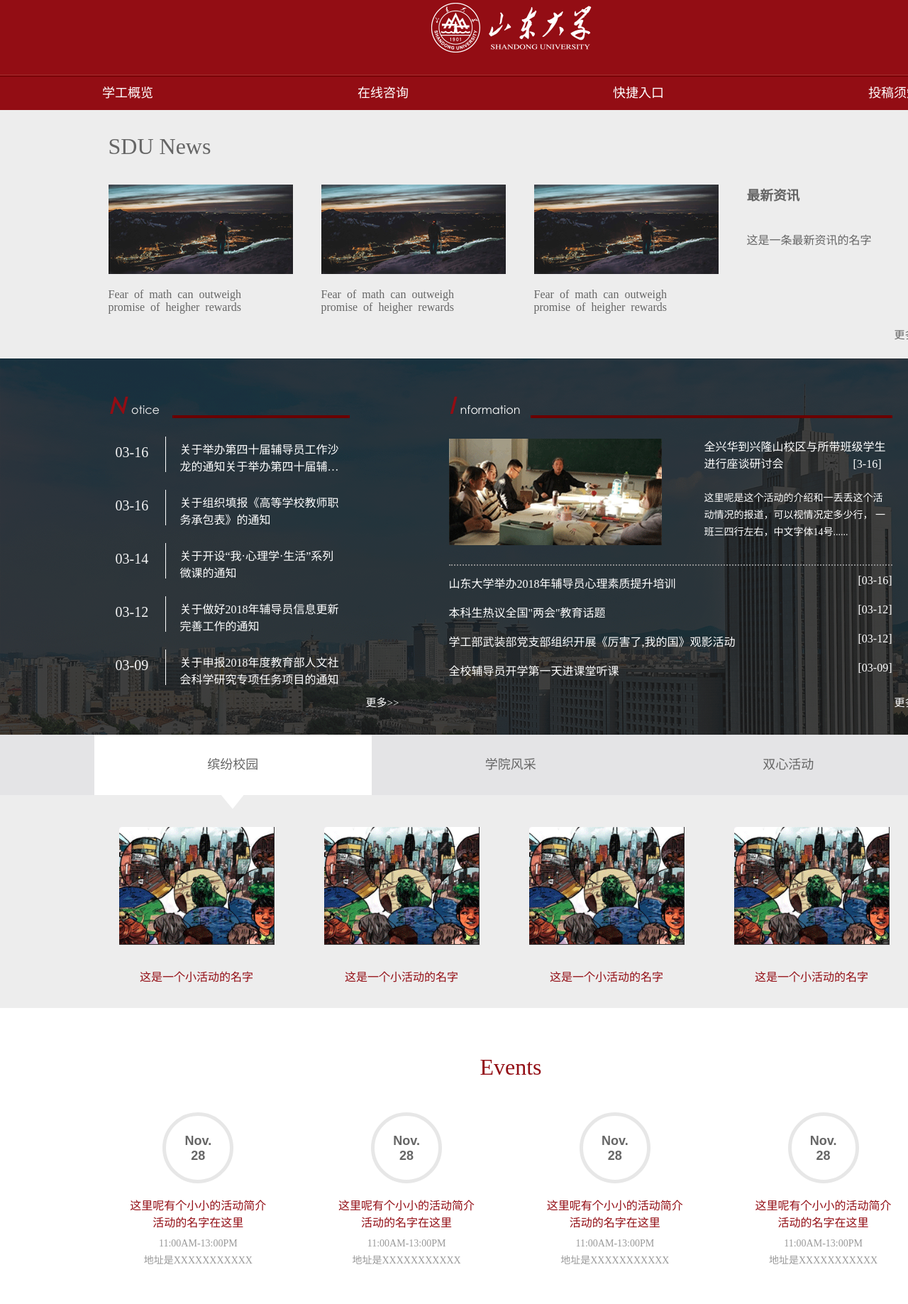
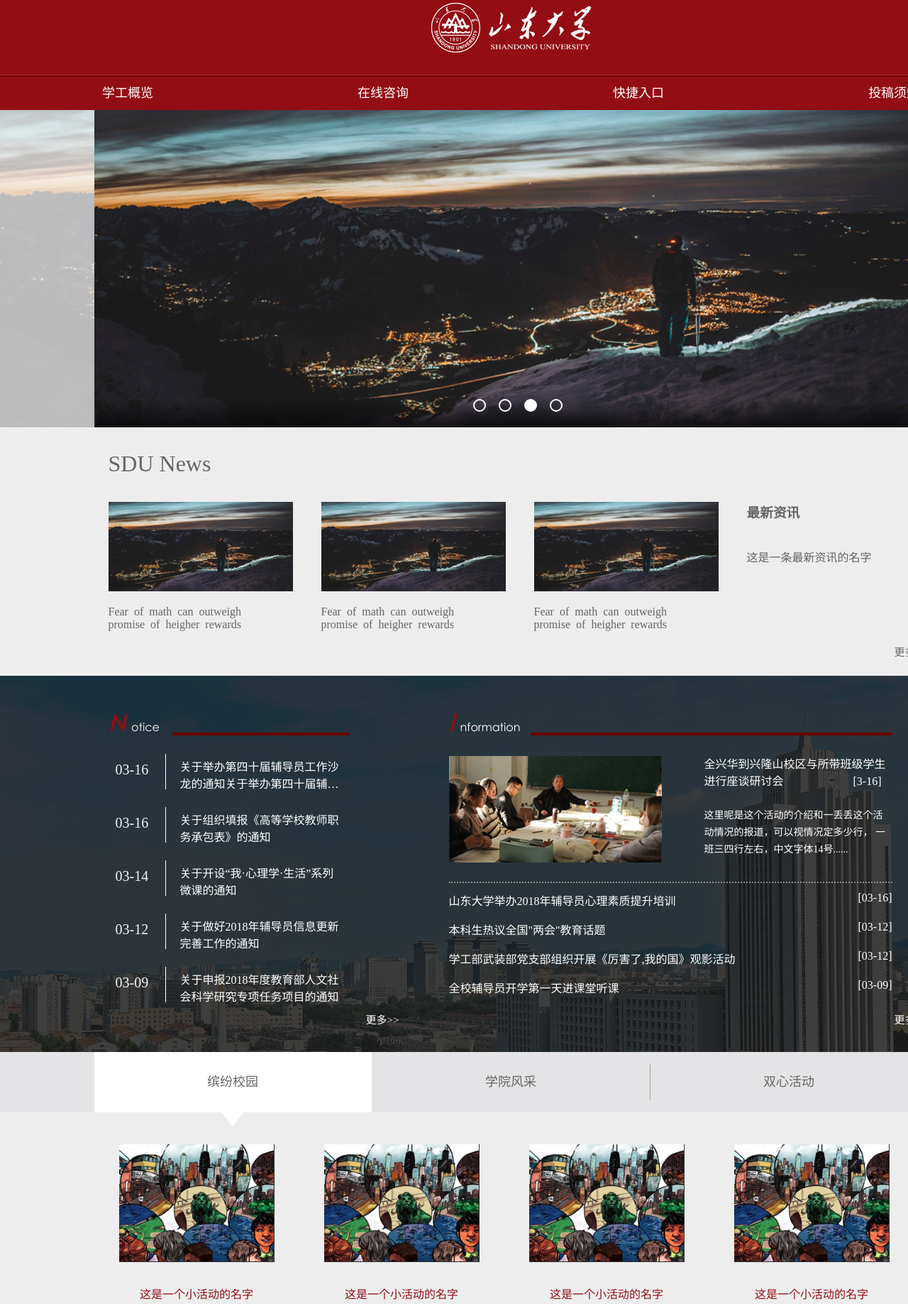
Before and after one commit to FakeEnd/demo6, a plain HTML site: page index.html in a window 1280 px wide. Shown: the part 62-1899 px from the top of the page at 71% size. Drawn offline with Linux system fonts and the light colour scheme; a web font is replaced by a local one.

Commit message:
基本完成（还有字体需要调整）

```diff
--- a/index.css
+++ b/index.css
@@ -130,49 +130,80 @@ a {
     line-height: 47px;
 }
 
-/* #swiper{
-    height: 450px;
+#swiper{
+    height: 447px;
+}
+
+.swiper-active{
+    z-index: 5;
+}
+
+#swiper-container{
+    height: 447px;
+    position: relative;
+}
+/* .swiper-item{
+    height: 100%;
+    width: 100%;
+    background-color: red;
+    background: url(./images/swiper-background.gif) center no-repeat,
+                url(./images/swiper-content.gif)center no-repeat;
 } */
+.swiper-item {
+    color: white;
+    height: 100%;
+    width: 100%;
+    position: absolute;
+    text-align: center;
+}
 
+.swiper-item:nth-child(0){
+    background: url(./images/swiper-background.gif) center no-repeat;
+}
 
+.swiper-item:nth-child(1){
+    background: url(./images/swiper-background.gif) center no-repeat;
+}
 
+.swiper-item:nth-child(2){
+    background: url(./images/swiper-background.gif) center no-repeat;
+}
 
+.swiper-item:nth-child(3){
+    background: url(./images/swiper-background.gif) center no-repeat;
+}
 
+.swiper-content{
+    width: 1175px;
+    height: 447px;
+    margin: 0px auto;
+}
 
+#swiper-pointlist{
+    z-index: 20;
+    display: flex;
+    height: 40px;
+    width: 1172px;
+    position: relative;
+    bottom: 40px;
+    left: 135px;
+    justify-content: center;
+    background:  url(./images/矩形\ 4.png) top center;
+}
+.swiper-point{
+    cursor: pointer;
+    height: 18px;
+    width: 18px;
+    margin-left: 18px;
+    background-color: rgba(0, 0, 0,0);
+    border: 2px solid white;
+    border-radius: 100%;
 
+}
 
-
-
-
-
-
-
-
-
-
-
-
-
-
-
-
-
-
-
-
-
-
-
-
-
-
-
-
-
-
-
-
-
+.swiper-active-point{
+    background-color: white;
+}
 
 
 #news {
@@ -440,9 +471,24 @@ a {
     background-color: #e4e4e6;
 }
 
+.activities-cut{
+    float: left;
+    height: 85px;
+    width: 1px;
+    border: none;
+    background: #e4e4e6 url(./images/activities-cut.png)center center no-repeat;
+}
+.activities-cut-hide{
+    float: left;
+    height: 85px;
+    width: 1px;
+    border: none;
+    background: #e4e4e6 ;
+}
+
 #activities-tab li {
     float: left;
-    width: 391.5px;
+    width: 391px;
     height: 105px;
     font-size: 18px;
     line-height: 85px;
--- a/index.html
+++ b/index.html
@@ -58,9 +58,27 @@
             </div>
 
             <div id="swiper">
-                <div id="swiper-container">
+                <ul id="swiper-container">
+                    <li class="swiper-item swiper-active">
+                        <a href="#"><img class="swiper-content" src="./images/swiper-content.gif"></a>
+                    </li>
+                    <li class="swiper-item">
+                        <a href="#"><img class="swiper-content" src="./images/swiper-content.gif"></a>
+                    </li>
+                    <li class="swiper-item">
+                        <a href="#"><img class="swiper-content" src="./images/swiper-content.gif"></a>
+                    </li>
+                    <li class="swiper-item">
+                        <a href="#"><img class="swiper-content" src="./images/swiper-content.gif"></a>
+                    </li>
 
-                </div>
+                </ul>
+                <ul id="swiper-pointlist">
+                    <li class="swiper-point swiper-active-point" data-index='0'></li>
+                    <li class="swiper-point"  data-index='1'></li>
+                    <li class="swiper-point"  data-index='2'></li>
+                    <li class="swiper-point"  data-index='3'></li>
+                </ul>
             </div>
             <div id="news">
                 <div id="news-container">
@@ -205,7 +223,9 @@
                 <ul id="activities-tab">
                     <div class="activities-tab-cut left"></div>
                     <li class="act"><a>缤纷校园</a></li>
+                    <div class="activities-cut-hide" ></div>
                     <li><a>学院风采</a></li>
+                    <div class="activities-cut"></div>
                     <li><a>双心活动</a></li>
                     <div class="activities-tab-cut right"></div>
                 </ul>
@@ -305,32 +325,10 @@
                 <hr id="footer-cut">
                 <p>Copyright © 2000-2017 www.online.sdu.edu.cn All Rights Reserved.|鲁ICP备030304号 SDU ICP 0009号</p>
             </div>
-        </div>
+            </ul>
+
+            <script src="./index.js"></script>
     </body>
-    <script>
-        window.onload = function () {
-            var activities_tab = document.getElementById('activities-tab');
-            var activities_tab_li = activities_tab.getElementsByTagName('li');
-            var activities_content = document.getElementById('activities-content');
-            var activities_content_li = activities_content.getElementsByTagName('div');
-            var length = activities_tab_li.length;
-            var i, j;
-            console.log(activities_content_li)
-            for (i = 0; i < length; i++) {
-                activities_tab_li[i].index = i;
-                activities_tab_li[i].onclick = function () {
-                    for (j = 0; j < length; j++) {
-                        activities_tab_li[j].className = '';
-                        activities_content_li[j].className = 'hide';
-                    }
-                    activities_tab_li[this.index].className = 'act';
-                    activities_content_li[this.index].className = '';
-                    if (condition) {
 
-                    }
-                }
-            }
-        }
-    </script>
 
 </html>
--- /dev/null
+++ b/index.js
@@ -0,0 +1,78 @@
+
+//轮播图的代码
+var swiper_item=document.getElementsByClassName("swiper-item");
+var swiper_point=document.getElementsByClassName("swiper-point");
+var index=0;
+var time=0
+
+var goIndex = function(){
+    for(var i=0;i<swiper_item.length;i++){
+        swiper_item[i].className="swiper-item";
+        swiper_point[i].className="swiper-point"
+    }
+    swiper_item[index].className="swiper-item swiper-active"
+    swiper_point[index].className="swiper-point swiper-active-point"
+}
+
+var goNext = function(){
+    if(index<3){
+        index++
+    }else{
+        index=0
+    }
+    goIndex();
+}
+
+for (let i = 0; i < swiper_point.length; i++) {
+    swiper_point[i].addEventListener('click',function(){
+         index=this.getAttribute('data-index');
+        goIndex();
+        time=0;
+    })
+}
+
+setInterval(function () {
+    time++;
+    if (time==20) {
+        goNext()
+    }
+    if (time>20) {
+        time=0
+    }
+},100)
+
+//选择卡片的js代码
+var activities_tab = document.getElementById('activities-tab');
+var activities_tab_li = activities_tab.getElementsByTagName('li');
+var activities_tab_cut =activities_tab.getElementsByTagName('div')
+var activities_content = document.getElementById('activities-content');
+var activities_content_li = activities_content.getElementsByTagName('div');
+
+var length = activities_tab_li.length;
+var i, j;
+console.log(activities_content_li)
+console.log(activities_tab_cut)
+for (i = 0; i < length; i++) {
+    activities_tab_li[i].index = i;
+    activities_tab_li[i].onclick = function () {
+        for (j = 0; j < length; j++) {
+            activities_tab_li[j].className = '';
+            activities_content_li[j].className = 'hide';
+        }
+        activities_tab_li[this.index].className = 'act';
+        activities_content_li[this.index].className = '';
+        console.log(this.index)
+        if (this.index==0) {
+            activities_tab_cut[1].className='activities-cut-hide';
+            activities_tab_cut[2].className='activities-cut';
+        }
+        if (this.index==1) {
+            activities_tab_cut[1].className='activities-cut-hide';
+            activities_tab_cut[2].className='activities-cut-hide'
+        }
+        if (this.index==2) {
+            activities_tab_cut[2].className='activities-cut-hide';
+            activities_tab_cut[1].className='activities-cut'
+        }
+    }
+}
```
Also changed, not shown: images/activities-cut.png (added), images/swiper-background.gif (added), images/swiper-background.png (added), images/swiper-content.gif (added), images/swiper-content.png (added), images/swiper.gif (added), images/矩形 4.png (added).
